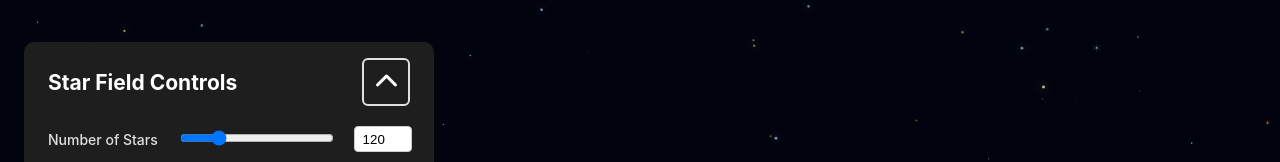
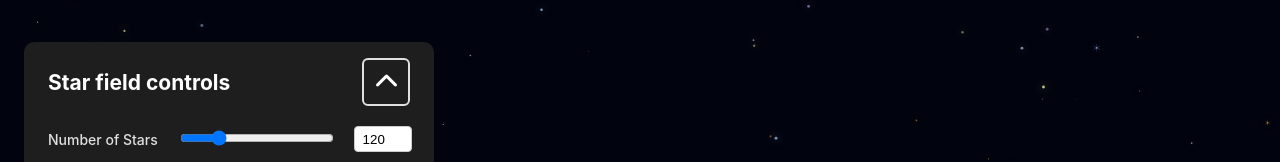
Before and after one commit to ImadSaddik/StarFieldEffect, a Vue app: page / in a window 1280 px wide. Shown: the part 230-392 px from the top of the page. Built offline with nearby package versions, Linux system fonts and the light colour scheme.

Commit message:
Fixed capitalization in the title of the control panel

```diff
--- a/src/components/ControlPanel.vue
+++ b/src/components/ControlPanel.vue
@@ -1,7 +1,7 @@
 <template>
   <div class="star-control-panel">
     <div class="control-header">
-      <h2 class="control-title" :style="{ marginRight: isOpen ? '0px' : '32px' }">Star Field Controls</h2>
+      <h2 class="control-title" :style="{ marginRight: isOpen ? '0px' : '32px' }">Star field controls</h2>
       <button
         class="toggle-btn icon-btn"
         @click="isOpen = !isOpen"
```
